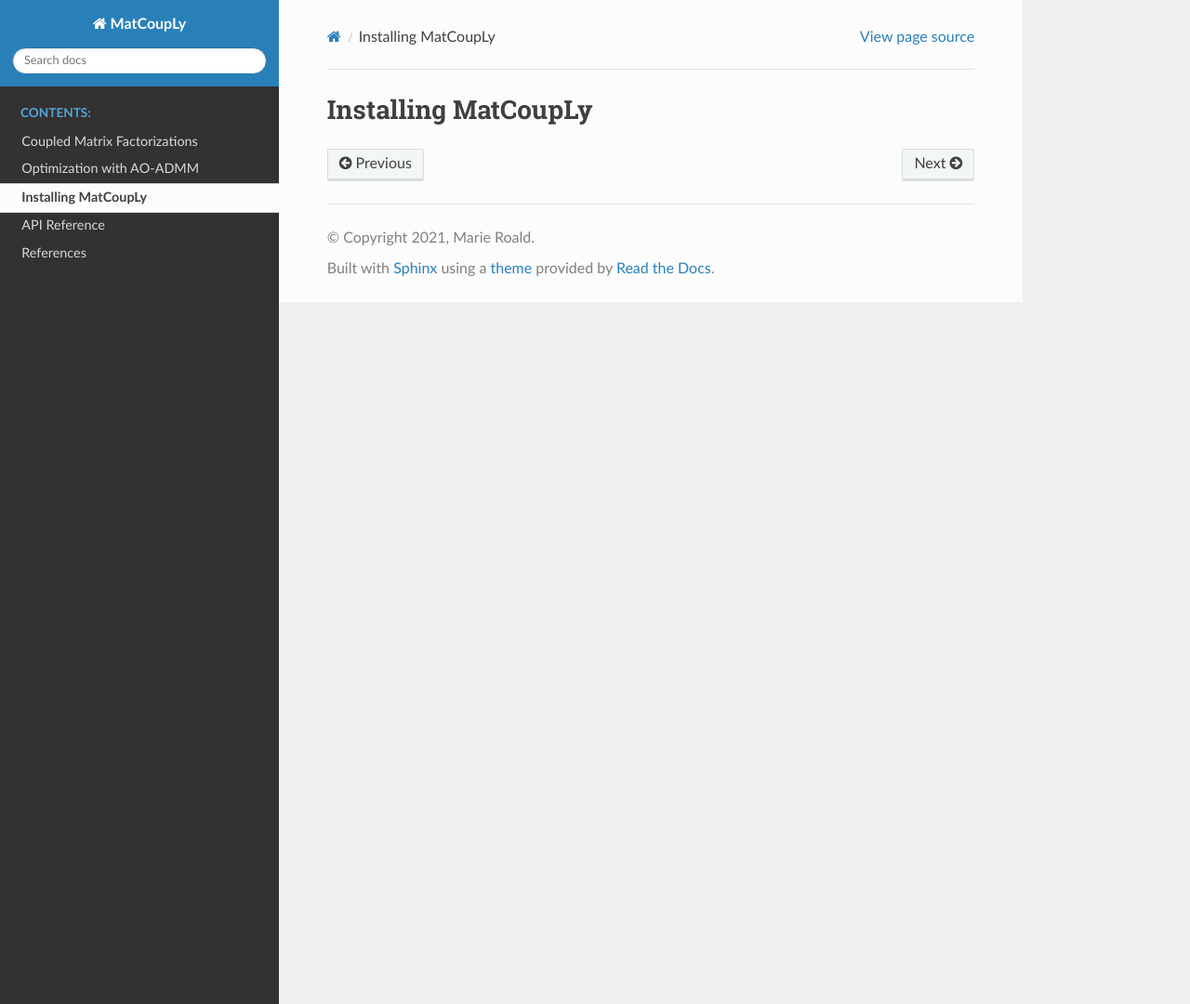
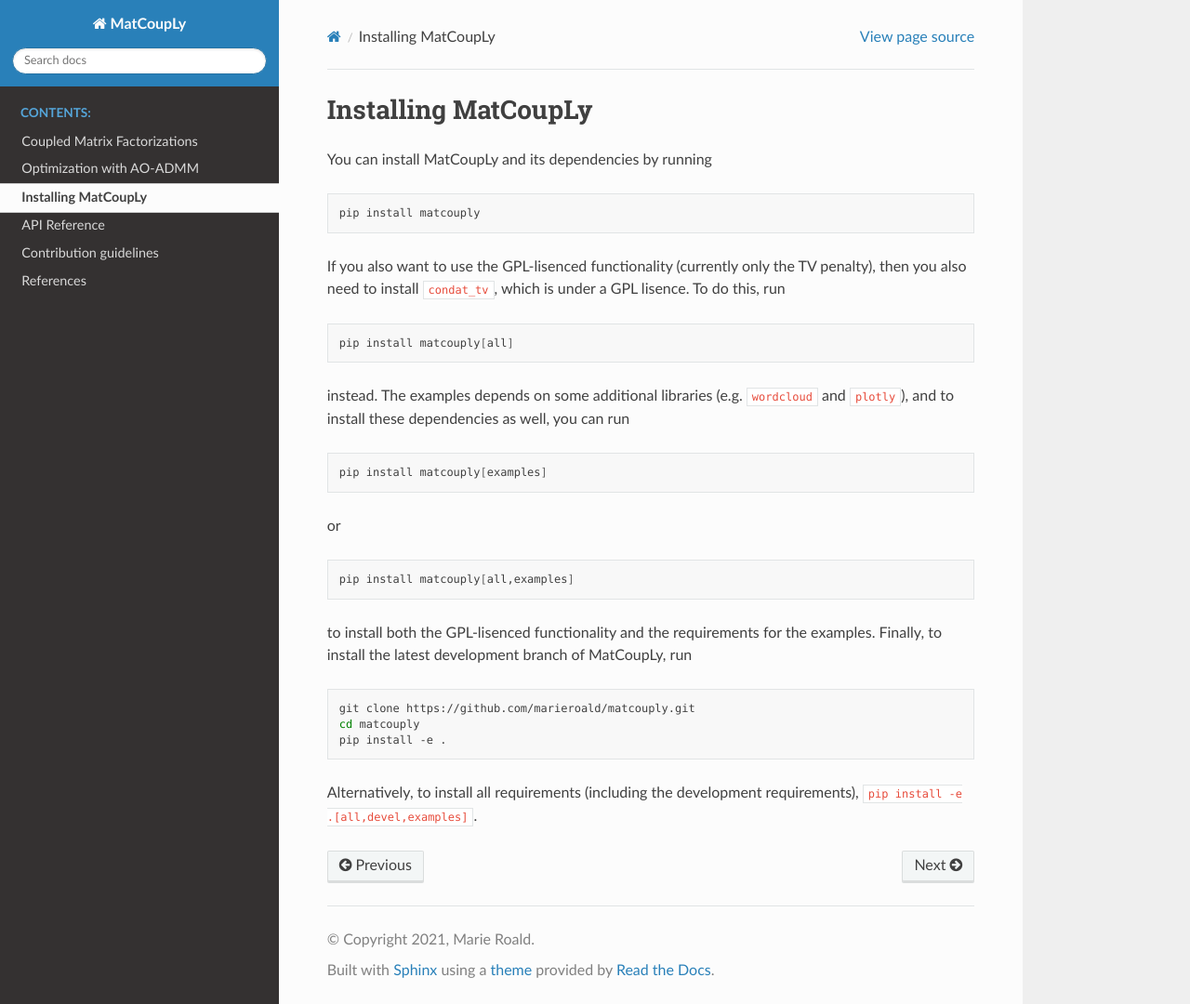
Before and after one commit to MarieRoald/matcouply, a Sphinx documentation site: the page built from docs/installation.rst, in a window 1280 px wide and 1080 px high. Shown: the whole window at 93% size. Built offline with Sphinx 7.4.7 and the Read the Docs theme 2.0.0, drawn with Linux system fonts in a browser that asks for light colours; pages that are not in the unit, such as notebooks, are missing from menus.

```diff
--- a/docs/index.rst
+++ b/docs/index.rst
@@ -15,6 +15,7 @@ Welcome to MatCoupLy's documentation!
    installation
    auto_examples/index
    api
+   contributing
    references
 
 
--- a/docs/installation.rst
+++ b/docs/installation.rst
@@ -1,2 +1,39 @@
 Installing MatCoupLy
 ====================
+
+You can install MatCoupLy and its dependencies by running
+
+.. code:: bash
+
+    pip install matcouply
+
+If you also want to use the GPL-lisenced functionality (currently only the TV penalty), then you also need to install
+``condat_tv``, which is under a GPL lisence. To do this, run
+
+.. code:: bash
+
+    pip install matcouply[all]
+
+instead. The examples depends on some additional libraries (e.g. ``wordcloud`` and ``plotly``), and to install these
+dependencies as well, you can run
+
+.. code:: bash
+
+    pip install matcouply[examples]
+
+or
+
+.. code:: bash
+
+    pip install matcouply[all,examples]
+
+to install both the GPL-lisenced functionality and the requirements for the examples. Finally, to install the
+latest development branch of MatCoupLy, run
+
+.. code:: bash
+
+    git clone https://github.com/marieroald/matcouply.git
+    cd matcouply
+    pip install -e .
+
+Alternatively, to install all requirements (including the development requirements), ``pip install -e .[all,devel,examples]``.
```
Also changed, not shown: docs/contributing.rst (added, +104 -0 lines).
